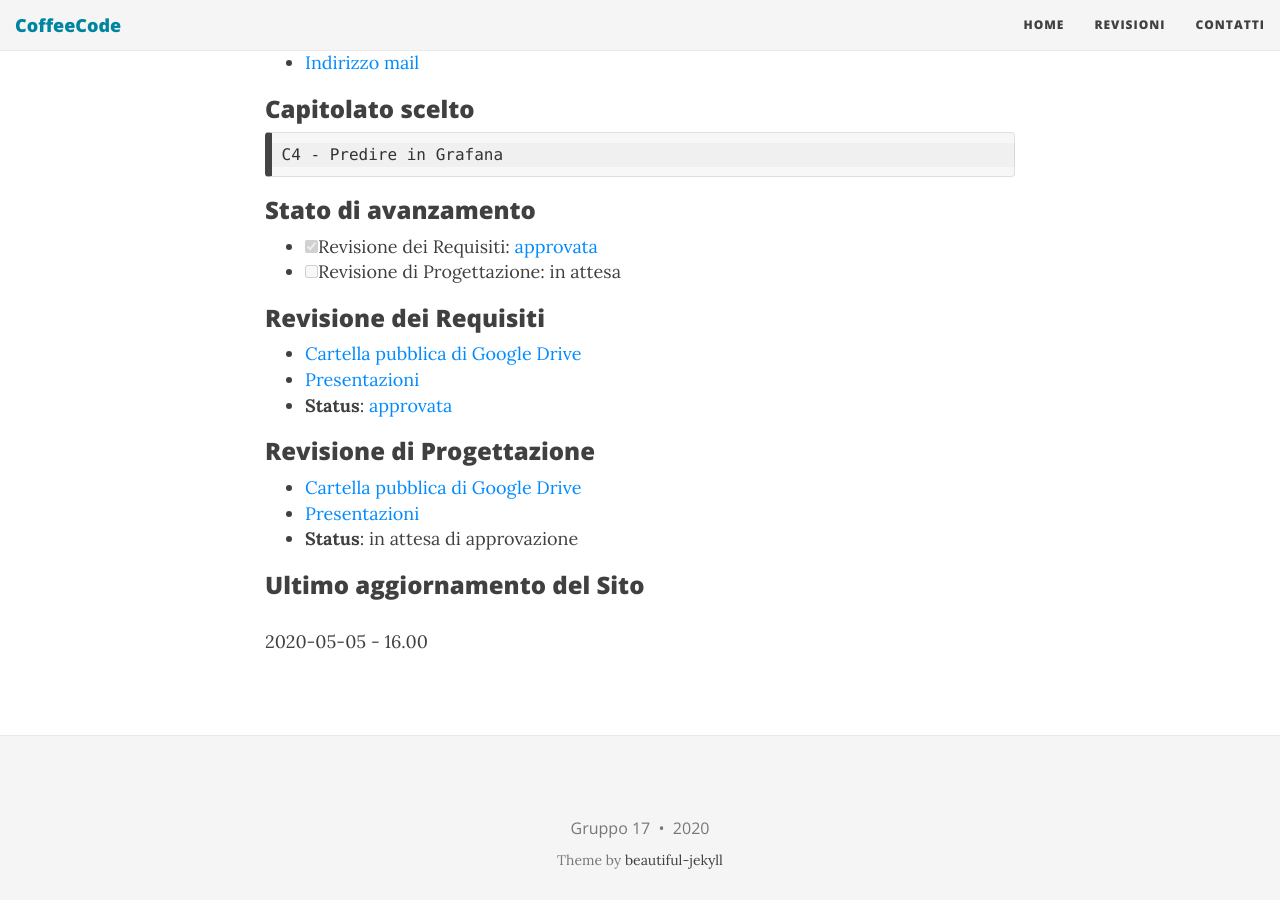
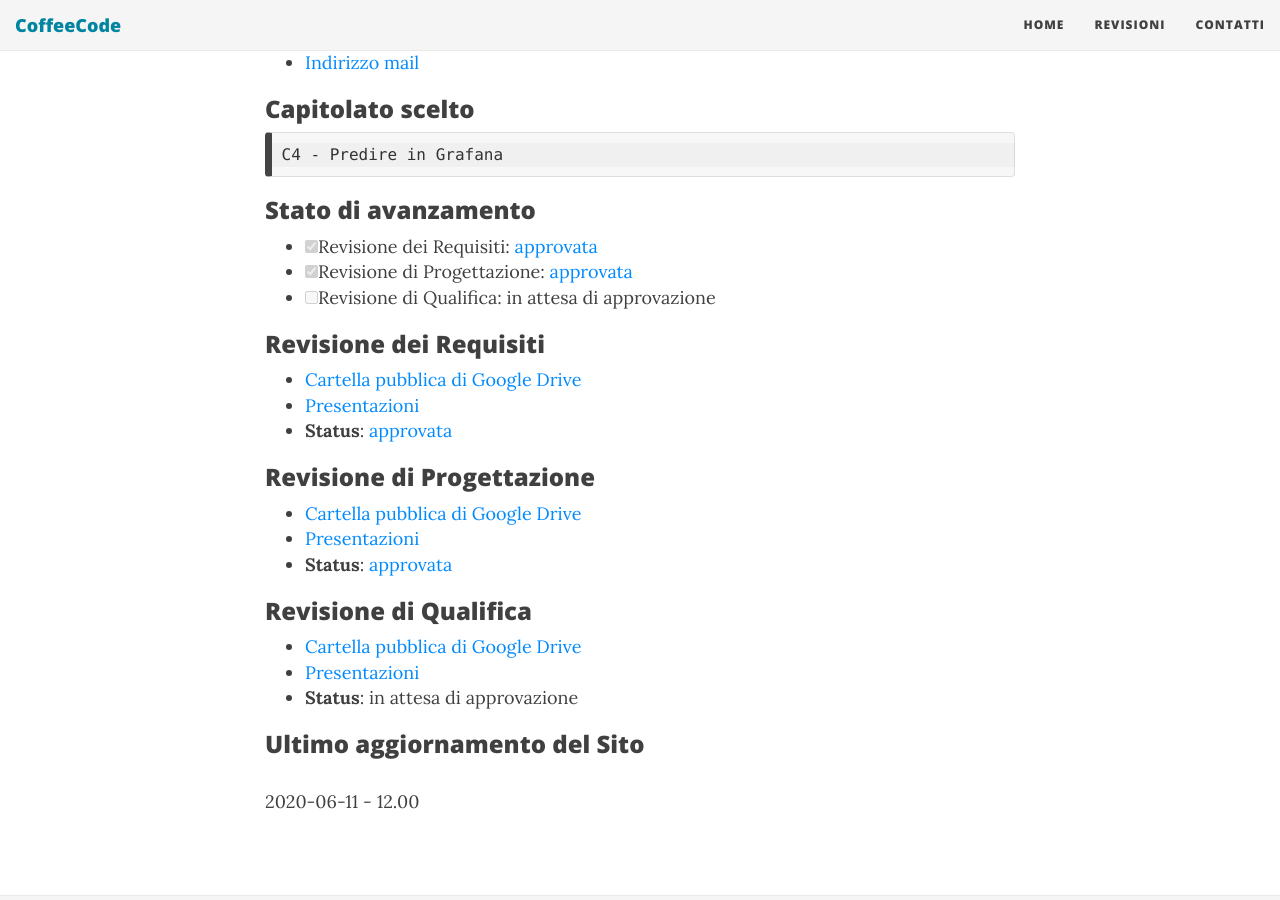
Before and after one commit to CoffeeCodeSWE/swe-site, a Jekyll site: the page built from index.md, in a window 1280 px wide and 900 px high, scrolled down 333 px. Built offline with Jekyll 4.4.1, drawn with Linux system fonts in a browser that asks for light colours; nearby versions of some CDN libraries; our own code applies the rules of GitHub Pages for plain Markdown files.

Commit message:
aggiornamento per rq

```diff
--- a/index.md
+++ b/index.md
@@ -14,7 +14,8 @@ C4 - Predire in Grafana
 ### Stato di avanzamento
 
 - [x] Revisione dei Requisiti: [approvata](https://www.math.unipd.it/~tullio/IS-1/2019/Progetto/RR/CoffeeCode.pdf)
-- [ ] Revisione di Progettazione: in attesa
+- [x] Revisione di Progettazione: [approvata](https://www.math.unipd.it/~tullio/IS-1/2019/Progetto/RP/CoffeeCode.pdf)
+- [ ] Revisione di Qualifica: in attesa di approvazione
 
 
 ### Revisione dei Requisiti
@@ -27,8 +28,14 @@ C4 - Predire in Grafana
 
 - [Cartella pubblica di Google Drive](https://drive.google.com/drive/folders/1pRK0dHK0DAJUMIMPOz_3LbIQaQ56IWBH?usp=sharing)
 - [Presentazioni](https://drive.google.com/drive/folders/1TPet3KwFhcZ3AIuNYPeLFPSxbx9hIlRs?usp=sharing)
+- **Status**: [approvata](https://www.math.unipd.it/~tullio/IS-1/2019/Progetto/RP/CoffeeCode.pdf)
+
+### Revisione di Qualifica
+
+- [Cartella pubblica di Google Drive](https://drive.google.com/drive/folders/1mFhkSUgEyMcYon9jU-U_3ki1HBhL1LSD?usp=sharing)
+- [Presentazioni](https://drive.google.com/drive/folders/1TPet3KwFhcZ3AIuNYPeLFPSxbx9hIlRs?usp=sharing)
 - **Status**: in attesa di approvazione
 
 ### Ultimo aggiornamento del Sito
 
-2020-05-05 - 16.00
+2020-06-11 - 12.00
```
Also changed, not shown: revisioni.md (+6 -0 lines).
